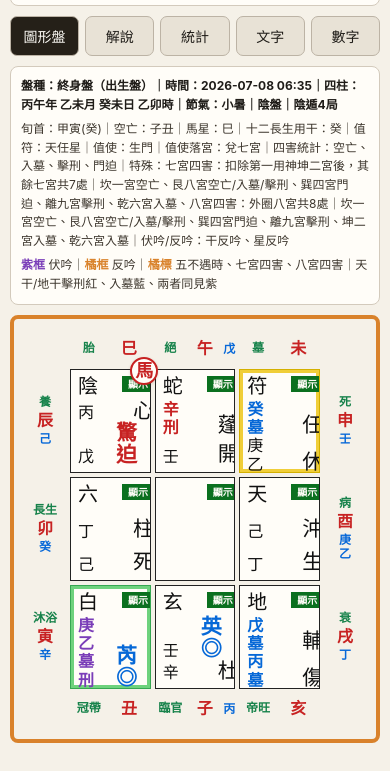
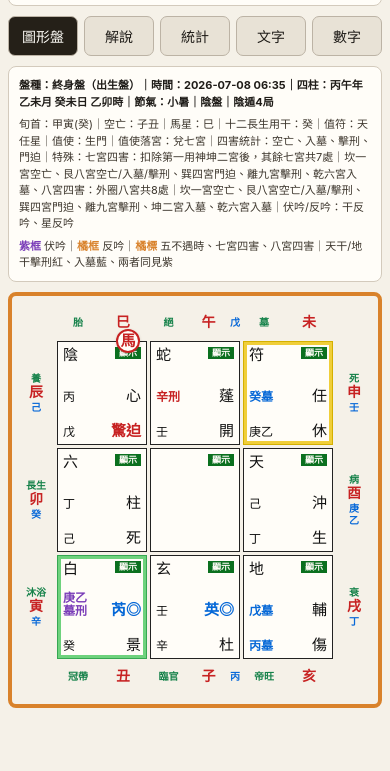
Before and after one commit to i2006327-oss/qimen-pages, a plain HTML site: page index.html in a window 390 px wide. Shown: the part 798-1569 px from the top of the page. After the commit the page ends 1534 px from the top, so only its background shows below. Drawn offline with Linux system fonts and the light colour scheme.

Commit message:
Reduce mobile chart font sizes

```diff
--- a/styles.css
+++ b/styles.css
@@ -537,6 +537,109 @@ input, select {
   border-bottom: 0;
 }
 
+@media (max-width: 520px) {
+  main {
+    padding-left: 8px;
+    padding-right: 8px;
+  }
+
+  .meta-card {
+    font-size: 11px;
+    line-height: 1.5;
+  }
+
+  .legend-line {
+    font-size: 11px;
+  }
+
+  .chart-scroll {
+    padding: 12px 6px;
+  }
+
+  .qimen-grid {
+    grid-template-columns: 36px repeat(3, minmax(0, 1fr)) 36px;
+    grid-template-rows: 30px repeat(3, 104px) 30px;
+    gap: 3px;
+  }
+
+  .palace {
+    padding: 5px 5px;
+    grid-template-columns: 24px minmax(0, 1fr) 32px;
+    grid-template-rows: 22px 1fr 1fr;
+    gap: 0 2px;
+  }
+
+  .god {
+    font-size: 15px;
+    line-height: 1.05;
+  }
+
+  .palace-show {
+    padding: 1px 4px;
+    font-size: 9px;
+  }
+
+  .stem-line {
+    font-size: 12px;
+    line-height: 1.08;
+  }
+
+  .star,
+  .door {
+    font-size: 15px;
+    line-height: 1.02;
+  }
+
+  .special-flag {
+    margin-left: 2px;
+    padding: 1px 3px;
+    font-size: 9px;
+  }
+
+  .outer-label {
+    font-size: 11px;
+    line-height: 1.05;
+  }
+
+  .outer-left,
+  .outer-right {
+    width: 32px;
+    min-height: 52px;
+    gap: 2px;
+  }
+
+  .outer-branch {
+    font-size: 14px;
+  }
+
+  .outer-stage,
+  .outer-stem {
+    font-size: 10px;
+  }
+
+  .horse-badge {
+    width: 24px;
+    height: 24px;
+    font-size: 15px;
+  }
+
+  .horse-top {
+    transform: translate(26px, 18px);
+  }
+
+  .horse-right {
+    transform: translate(10px, -28px);
+  }
+
+  .horse-bottom {
+    transform: translate(-26px, -18px);
+  }
+
+  .horse-left {
+    transform: translate(-10px, 28px);
+  }
+}
+
 @media (min-width: 760px) {
   .form-stack {
     grid-template-columns: repeat(3, 1fr);
```
